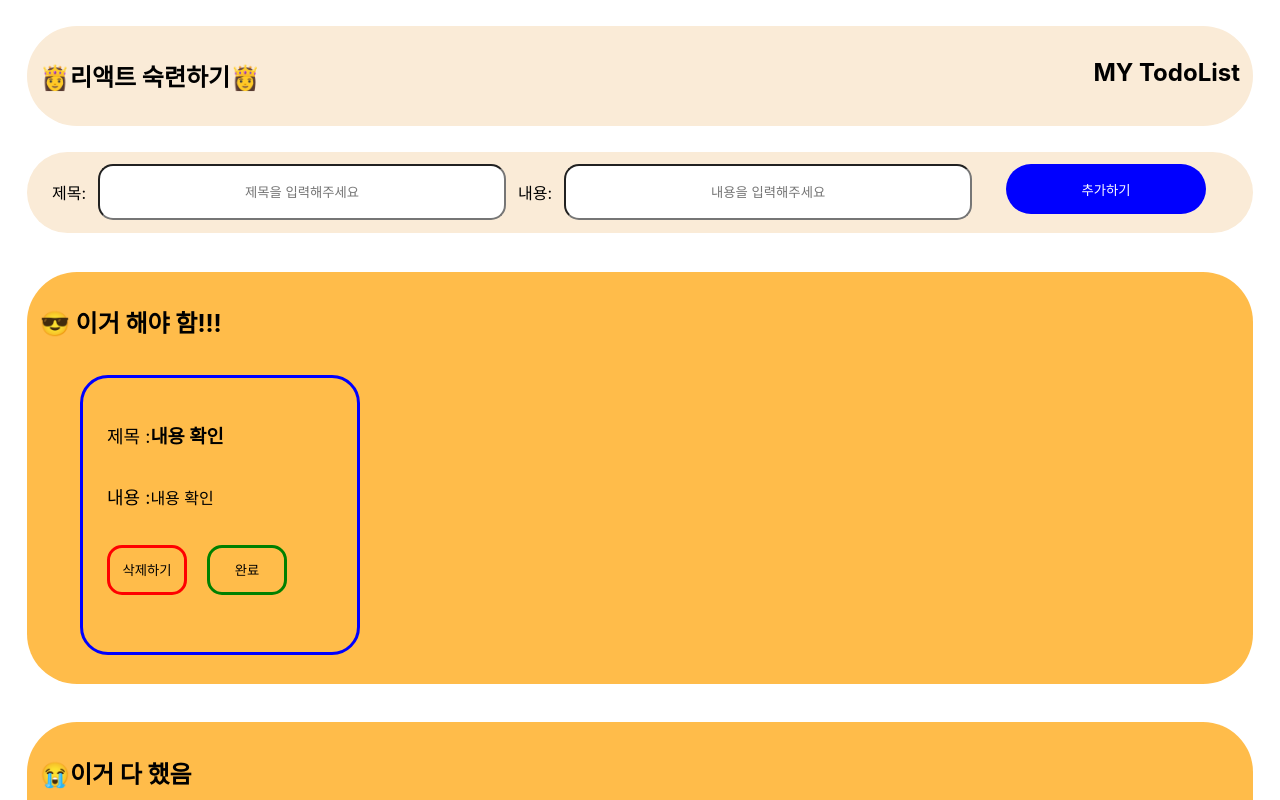
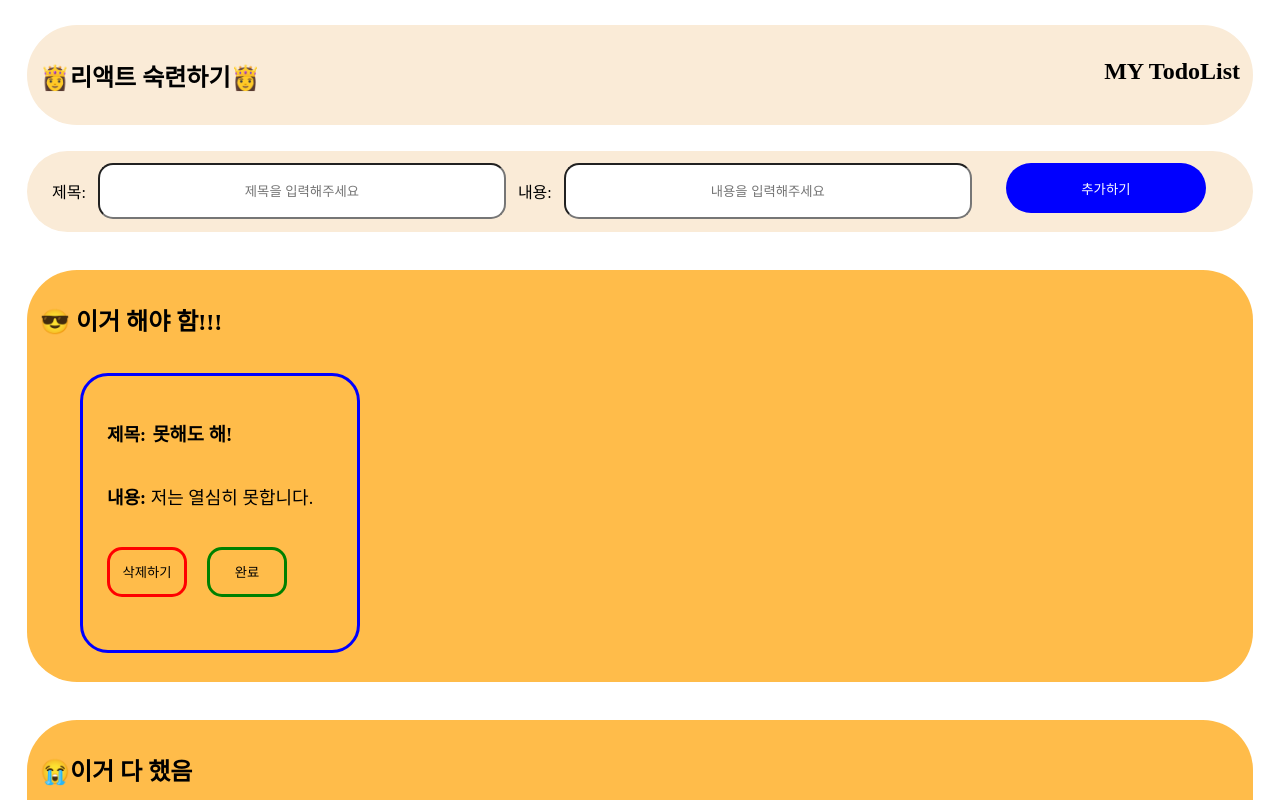
Before and after one commit to jyk2022/jyk2022project2.github.io, a React (Create React App) app: page / in a window 1280 px wide. Shown: the top 800 px of the page. Built offline with nearby package versions, Linux system fonts and the light colour scheme.

Commit message:
리덕스로 글 추가기능 구현

```diff
--- a/src/components/Form/addTodo.jsx
+++ b/src/components/Form/addTodo.jsx
@@ -1,21 +1,56 @@
+import React, { useState } from "react";
+import { useDispatch, useSelector } from "react-redux";
+import { addTodo } from "../../redux/modules/TodoHandler";
 import styled from "styled-components";
 import CustomButton from "./CustomButton";
 
 function AddTodo() {
+  const [title, setTitle] = useState("");
+  const [content, setContent] = useState("");
+  const [done] = useState(false);
+  const [id, setId] = useState(3);
+  const dispatch = useDispatch();
+  const todos = useSelector((state) => state.todos);
+
+  const onSubmitHandler = (event) => {
+    event.preventDefault();
+    if (title.trim() === "" || content.trim() === "") {
+      alert("칸을 채워주세요!!");
+    } else {
+      setId(id + 1);
+      const NewTodo = {
+        id: id,
+        title: title,
+        content: content,
+        done: done,
+      };
+      console.log(NewTodo);
+      dispatch(addTodo(NewTodo));
+      setTitle("");
+      setContent("");
+    }
+  };
+
   return (
     <Section>
-      <Form>
+      <Form onSubmit={onSubmitHandler}>
         <p>제목:</p>
         <input
+          value={title}
           placeholder="제목을 입력해주세요"
           // 인풋 이벤트로 들어온 입력 값을 title의 값으로 업데이트
-
-          autofocus
+          onChange={(event) => {
+            setTitle(event.target.value);
+          }}
         />
         <p>내용:</p>
         <input
+          value={content}
           placeholder="내용을 입력해주세요"
           // 인풋 이벤트로 들어온 입력 값을 content의 값으로 업데이트
+          onChange={(event) => {
+            setContent(event.target.value);
+          }}
         />
         <CustomButton
           width="200px"
@@ -24,6 +59,7 @@ function AddTodo() {
           border="none"
           color="blue"
           borderRadius="30px"
+          onClick={onSubmitHandler}
         >
           추가하기
         </CustomButton>
--- a/src/components/TodoContent/TodoContent.jsx
+++ b/src/components/TodoContent/TodoContent.jsx
@@ -1,35 +1,49 @@
+import React from "react";
 import styled from "styled-components";
+import { useDispatch, useSelector } from "react-redux";
+import { deleteTodo } from "../../redux/modules/TodoHandler";
 
-function TodoContent() {
+function TodoContent(props) {
+  let { todo } = props;
   return (
-    <TodoList>
-      <span>제목 : </span>
-      <h3> 내용 확인</h3>
-      <p>
-        <span>내용 : </span>
-        내용 확인
-      </p>
-      <button className="detR" onClick={() => {}}>
-        삭제하기
-      </button>
-      <button className="detG" onClick={() => {}}>
-        완료
-      </button>
-    </TodoList>
+    <>
+      <TodoList>
+        <span>
+          <strong>제목: </strong>
+        </span>
+        <h3>{todo.title}</h3>
+        <span>
+          <p>
+            <strong>내용: </strong>
+            {todo.content}
+          </p>
+        </span>
+        <div>
+          <button className="detR">삭제하기</button>
+          <button className="detG" onClick={() => {}}>
+            {todo.done ? "취소" : "완료"}
+          </button>
+        </div>
+      </TodoList>
+    </>
   );
 }
 
 const TodoList = styled.li`
   width: 250px;
   height: 250px;
-  padding-top: 2%;
-  padding-left: 2%;
+  padding: 2% 0% 0% 2%;
   border: 3px solid blue;
   border-radius: 10% 10% 10% 10%;
   text-align: left;
   list-style: none;
+  p {
+    display: inline-block;
+    width: 100%;
+  }
   h3 {
     display: inline-block;
+    margin-left: 2.5%;
   }
   span {
     display: inline-block;
--- a/src/index.js
+++ b/src/index.js
@@ -1,13 +1,18 @@
-import React from 'react';
-import ReactDOM from 'react-dom/client';
-import './index.css';
-import App from './App';
-import reportWebVitals from './reportWebVitals';
+import React from "react";
+import ReactDOM from "react-dom/client";
+import App from "./App";
+import reportWebVitals from "./reportWebVitals";
 
-const root = ReactDOM.createRoot(document.getElementById('root'));
+// <추가해야 하는 코드>
+import store from "./redux/config/configStore";
+import { Provider } from "react-redux";
+
+const root = ReactDOM.createRoot(document.getElementById("root"));
 root.render(
   <React.StrictMode>
-    <App />
+    <Provider store={store}>
+      <App />
+    </Provider>
   </React.StrictMode>
 );
 
--- a/src/pages/TodosHome.jsx
+++ b/src/pages/TodosHome.jsx
@@ -1,22 +1,39 @@
 import React from "react";
-import AddTodo from "../components/Form/addTodo";
+import AddTodo from "../components/Form/AddTodo";
 import TodoContent from "../components/TodoContent/TodoContent";
 import styled from "styled-components";
+import { useSelector } from "react-redux";
 
 function TodosHome() {
+  const { todos } = useSelector((state) => state.todos);
+
+  console.log(todos);
   return (
     <div>
       <AddTodo />
       <Section>
         <h2>😎 이거 해야 함!!!</h2>
         <ul>
-          <TodoContent />
+          {todos.map((todo) => {
+            console.log(todo.done);
+            if (todo.done === false) {
+              return <TodoContent todo={todo} key={todo.id} />;
+            } else {
+              return null;
+            }
+          })}
         </ul>
       </Section>
       <Section>
         <h2>😭이거 다 했음</h2>
         <ul>
-          <TodoContent borderColor="red" />
+          {todos.map((todo) => {
+            if (todo.done === true) {
+              return <TodoContent todo={todo} key={todo.id} />;
+            } else {
+              return null;
+            }
+          })}
         </ul>
       </Section>
     </div>
--- a/src/redux/config/configStore.js
+++ b/src/redux/config/configStore.js
@@ -1,5 +1,6 @@
 import { createStore } from "redux";
 import { combineReducers } from "redux";
+import todos from "../modules/TodoHandler";
 /*
 1. createStore()
 리덕스의 가장 핵심이 되는 스토어를 만드는 메소드(함수) 입니다.
@@ -14,7 +15,9 @@ import { combineReducers } from "redux";
 combineReducers은 여러 개의 독립적인 reducer의 반환 값을 하나의 상태 객체로 만들어줍니다.
 */
 
-const rootReducer = combineReducers({});
+const rootReducer = combineReducers({
+  todos: todos,
+});
 const store = createStore(rootReducer);
 
 export default store;
--- /dev/null
+++ b/src/redux/modules/TodoHandler.js
@@ -0,0 +1,49 @@
+// Action value
+const ADDTodo = "ADDTodo";
+
+const DeleteTodo = "DeleteTodo";
+
+// Action Creator
+
+export const addTodo = (payload) => {
+  // console.log(payload);
+  return { type: ADDTodo, payload };
+};
+
+export const deleteTodo = (payload) => {
+  return { type: DeleteTodo, payload };
+};
+
+// initial State
+const initialState = {
+  todos: [
+    { id: 1, title: "잘하자~!", content: "열심히 하겠습니다.", done: true },
+    {
+      id: 2,
+      title: "못해도 해!",
+      content: "저는 열심히 못합니다.",
+      done: false,
+    },
+  ],
+};
+// Reducer
+
+const todos = (state = initialState, action) => {
+  console.log(action);
+  switch (action.type) {
+    case ADDTodo:
+      // console.log(action.type);
+      // console.log(state);
+      return {
+        ...state,
+        todos: [...state.todos, action.payload],
+      };
+    case DeleteTodo:
+      return state.filter((state) => state.id !== action.id);
+
+    default:
+      return state;
+  }
+};
+
+export default todos;
--- a/src/shared/Router.js
+++ b/src/shared/Router.js
@@ -1,6 +1,7 @@
 import React from "react";
 import { BrowserRouter, Route, Routes } from "react-router-dom";
 import TodosHome from "../pages/TodosHome";
+
 import Layout from "./Layout";
 
 const Router = () => {
```
Also changed, not shown: src/pages/TodoList.jsx (+44 -0 lines).
